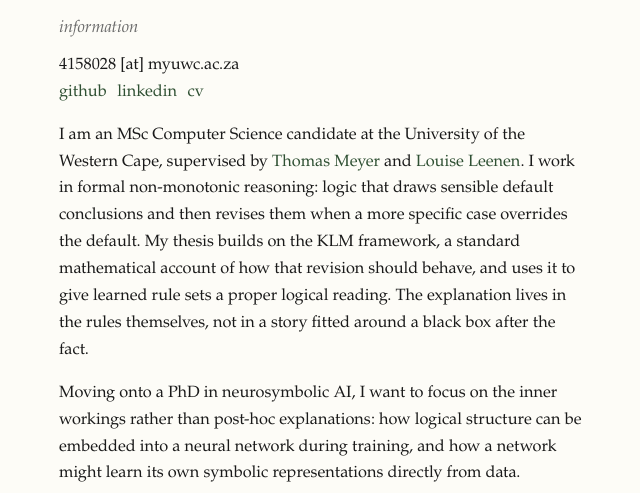
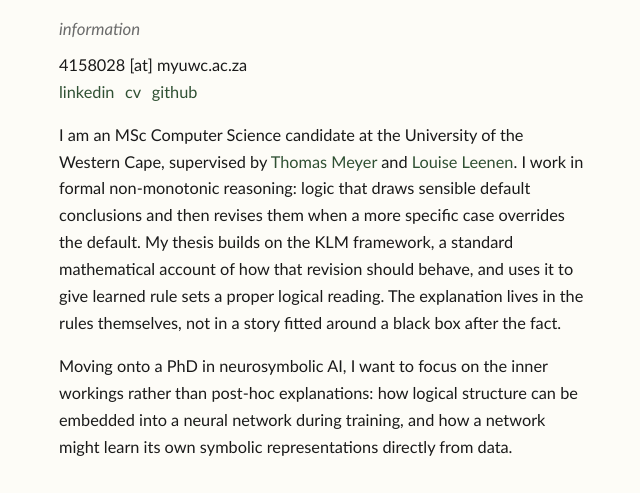
Before and after one commit to rue404NotFound/rue404NotFound.github.io, a plain HTML site: page index.html in a window 1280 px wide. Shown: the part 229-722 px from the top of the page, without its empty margins (317-957 px from the left). Drawn offline with Linux system fonts and the light colour scheme.

Commit message:
Academic CV; Calibri site font; publication authors; reorder links

```diff
--- a/index.html
+++ b/index.html
@@ -15,9 +15,9 @@
   <h2>information</h2>
   <p class="info">
     4158028 [at] myuwc.ac.za<br>
-    <a href="https://github.com/rue404NotFound">github</a>
     <a href="https://www.linkedin.com/in/ruvarashe-madzime">linkedin</a>
     <a href="assets/CV.pdf">cv</a>
+    <a href="https://github.com/rue404NotFound">github</a>
   </p>
 
   <p>
--- a/style.css
+++ b/style.css
@@ -3,7 +3,7 @@
   --text: #1a1a1a;
   --dim: #6b6b6b;
   --accent: #2f5033;
-  --serif: "Iowan Old Style", "Charter", "Palatino Linotype", Palatino, Georgia, serif;
+  --serif: Calibri, "Segoe UI", "Helvetica Neue", -apple-system, Arial, sans-serif;
 }
 
 *, *::before, *::after { box-sizing: border-box; }
```
Also changed, not shown: 2 other files.
